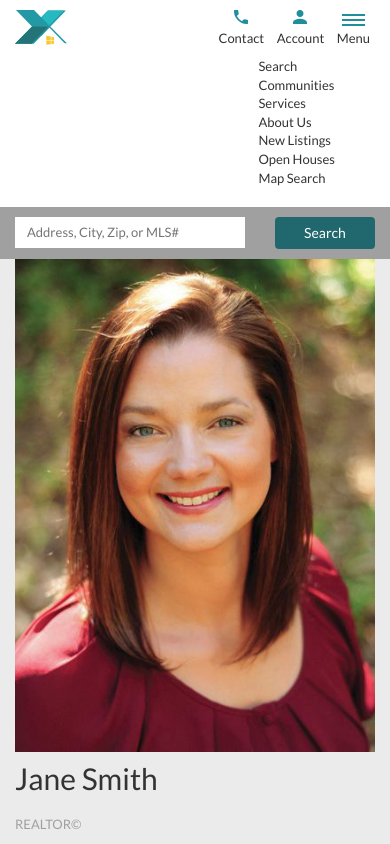
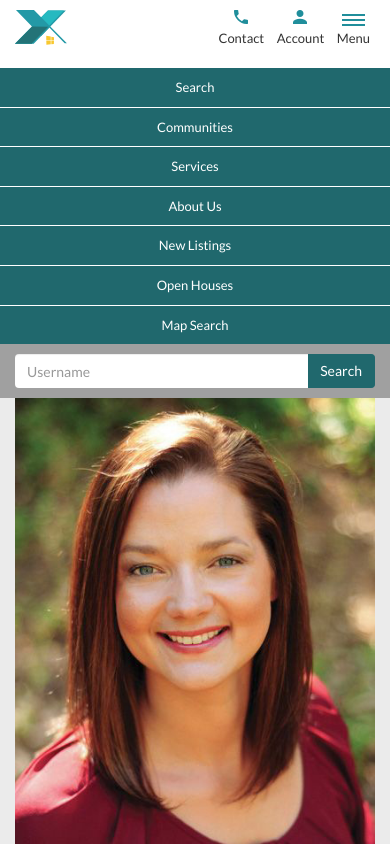
Before and after one commit to kelleghan1/booj_html_css_test, a plain HTML site: page index.html in a window 390 px wide. Both pictures are taken after a click on the item "Menu". Shown: the top 844 px of the page. Drawn offline with nearby package versions, Linux system fonts and the light colour scheme.

Commit message:
Styling, js, menu

```diff
--- a/index.html
+++ b/index.html
@@ -8,6 +8,7 @@
   <meta name="viewport" content="width=device-width, initial-scale=1">
   <link href="https://fonts.googleapis.com/css?family=Lato:400,700" rel="stylesheet">
   <script src="https://ajax.googleapis.com/ajax/libs/jquery/1/jquery.min.js"></script>
+  <script src="js/main.js"></script>
 
 </head>
 <body>
@@ -72,32 +73,29 @@
 
           </ul>
 
-
           <ul class="list-inline sm-hide">
-            <li>Search</li>
-            <li>Communities</li>
-            <li>Services</li>
-            <li>About Us</li>
+            <li><a href="#">Search</a></li>
+            <li><a href="#">Communities</a></li>
+            <li><a href="#">Services</a></li>
+            <li><a href="#">About Us</a></li>
           </ul>
-
-
-          <div class="" id="sm-drop">
-            <ul class="">
-              <li>Search</li>
-              <li>Communities</li>
-              <li>Services</li>
-              <li>About Us</li>
-              <li class="xs-show" >New Listings</li>
-              <li class="xs-show" >Open Houses</li>
-              <li class="xs-show" >Map Search</li>
-            </ul>
-          </div>
-
 
         </nav>
 
       </div>
     </div>
+  </div>
+
+  <div class="" id="sm-drop">
+    <ul class="">
+      <li><a href="#">Search</a></li>
+      <li><a href="#">Communities</a></li>
+      <li><a href="#">Services</a></li>
+      <li><a href="#">About Us</a></li>
+      <li class="xs-show" ><a href="#">New Listings</a></li>
+      <li class="xs-show" ><a href="#">Open Houses</a></li>
+      <li class="xs-show" ><a href="#">Map Search</a></li>
+    </ul>
   </div>
 
   <nav id="menu-bar" class="container-fluid">
@@ -139,12 +137,14 @@
 
         <div class="row">
 
-          <div class="col-xs-8">
-            <input id="search" type="text" name="search" placeholder="Address, City, Zip, or MLS#" value="">
-          </div>
+          <div class="col-xs-12">
 
-          <div class="col-xs-4">
-            <a id="search" type="button" name="search" value="Search" class="btn btn-custom btn-block">Search</a>
+            <form class="form-inline">
+              <div class="input-group">
+                <input type="text" class="form-control" placeholder="Username" aria-describedby="basic-addon1">
+                <span class="input-group-addon search-btn">Search</span>
+              </div>
+            </form>
           </div>
 
         </div>
@@ -418,22 +418,5 @@
     </div>
   </footer>
 
-  <script type="text/javascript">
-
-  $( document ).ready(function($) {
-
-    $("#menu-btn").on("click", function(e){
-      $("#sm-drop").slideToggle();
-    });
-
-    $(".option").on("click", function(e){
-      $(".option-border").css("background-color", "#EBEBEB");
-      $(this).find(".option-border").css("background-color", "#208E9B")
-    });
-
-  });
-
-  </script>
-
 </body>
 </html>
--- /dev/null
+++ b/js/main.js
@@ -0,0 +1,12 @@
+$(document).ready(function($) {
+
+  $("#menu-btn").on("click", function(e){
+    $("#sm-drop").slideToggle();
+  });
+
+  $(".option").on("click", function(e){
+    $(".option-border").css("background-color", "#EBEBEB");
+    $(this).find(".option-border").css("background-color", "#208E9B")
+  });
+
+});
--- a/less/main.less
+++ b/less/main.less
@@ -3,6 +3,13 @@
 body {
   font-family: 'Lato', sans-serif;
   font-size: 13px;
+}
+
+a {
+  color: #333;
+  &:hover {
+    text-decoration: none;
+  }
 }
 
 footer:extend(.container-fluid all) {
@@ -84,25 +91,34 @@ footer:extend(.container-fluid all) {
 }
 
 .btn-custom:extend(.btn-default all) {
-  color: #fff;
+  color: #fff!important;
   background-color: #20686D;
   border: none;
 }
 
 #sm-drop {
   display: none;
-  li {
-    list-style: none;
-    background-color: #fff;
-    z-index: 1000;
-    width: 100%;
+  ul {
+    padding-left: 0px;
+    margin-bottom: 0px;
+    li {
+      padding: 10px;
+      background-color: #20686D;
+      border-top: 1px solid #fff;
+      text-align: center;
+      list-style: none;
+      z-index: 1000;
+      width: 100%;
+      a {
+        color: #fff;
+      }
+    }
   }
 }
 
 .col-flex {
   display: block;
 }
-
 .sm-hide {
   display: none;
 }
@@ -157,9 +173,6 @@ footer:extend(.container-fluid all) {
   }
 }
 
-
-
-
 img {
   width: 100%;
 }
@@ -211,6 +224,11 @@ input {
     border: none;
     padding: 6px 12px;
   }
+  .search-btn {
+    border-color: #20686D;
+    background-color: #20686D!important;
+    color: #fff;
+  }
 }
 
 .nav-link {
@@ -224,7 +242,6 @@ input {
 
 #profile {
   background-color: #EBEBEB;
-
 }
 
 
@@ -235,6 +252,11 @@ input {
     justify-content: space-between;
     svg {
       height: 50px;
+    }
+  }
+  .contact-row:nth-of-type(1) {
+    a {
+      color: #333;
     }
   }
   .contact-row {
@@ -249,6 +271,7 @@ input {
     a {
       padding-left: 10px;
       font-weight: bold;
+      color: #208e9c;
     }
     p {
       color: #A0A0A0;
```
Also changed, not shown: css/main.css.
